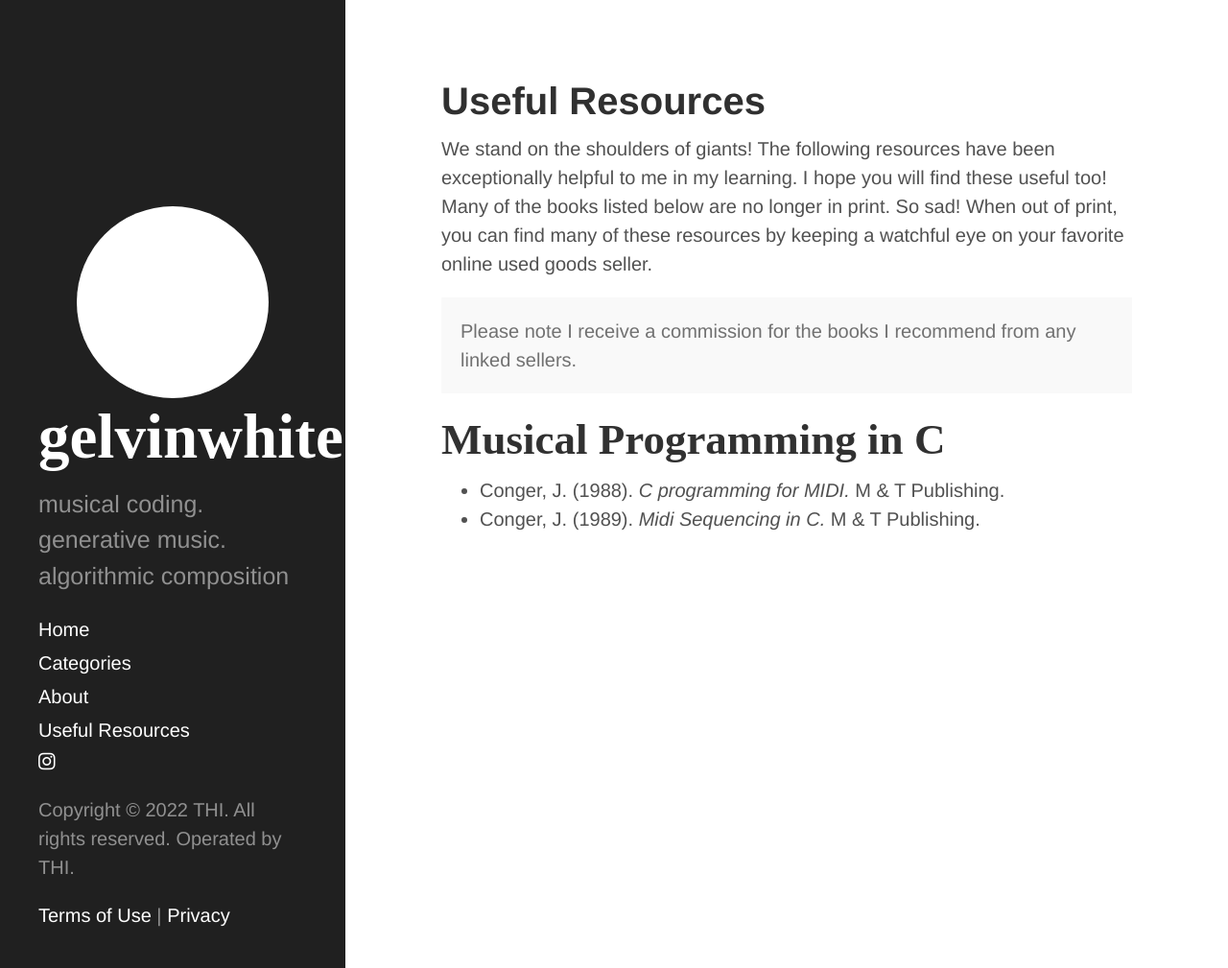
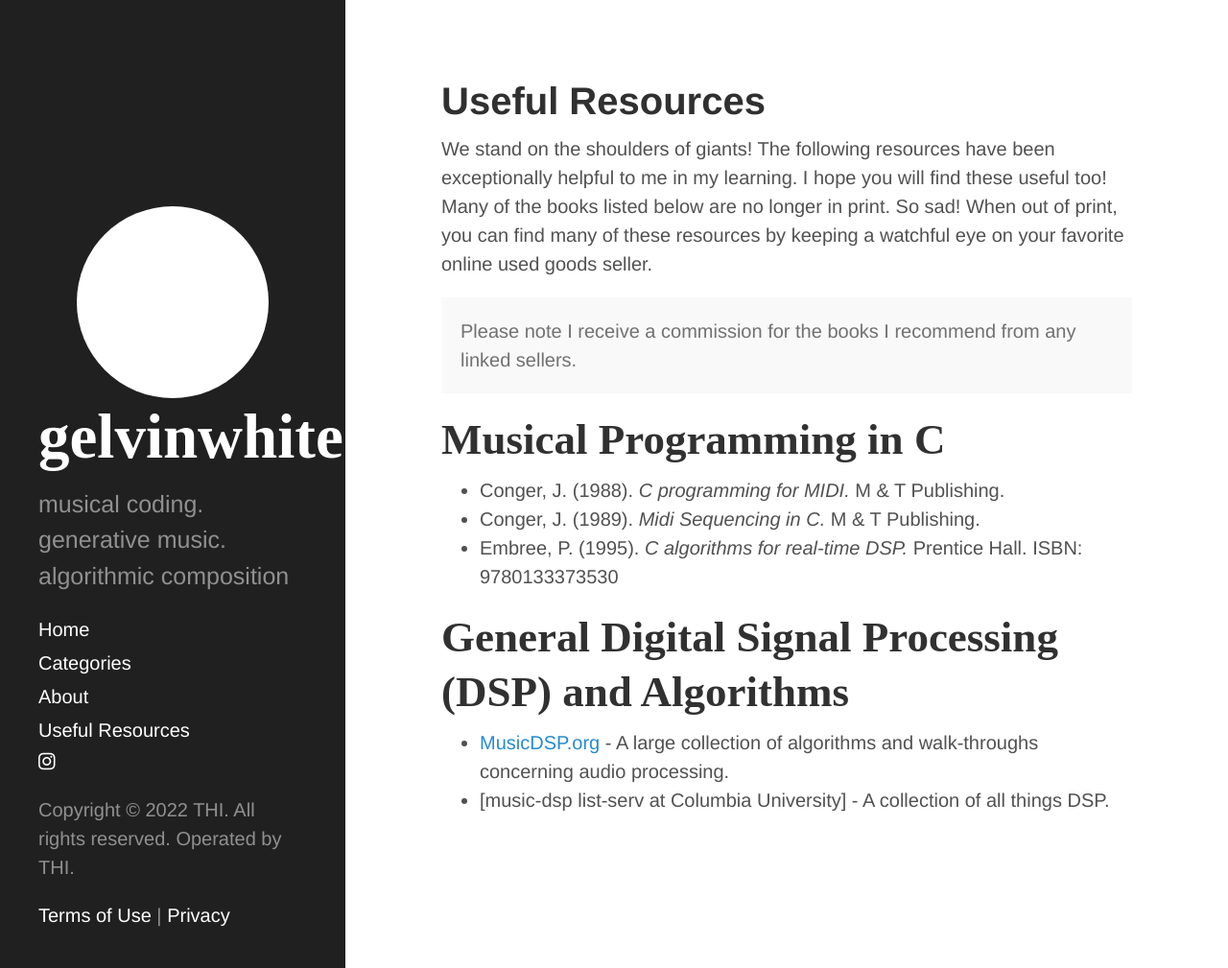
Before and after one commit to guyewhite/guyewhite.github.io, a Jekyll site: the page built from resources.md, in a window 1280 px wide and 1009 px high. Shown: the whole window at 96% size. Built offline with Jekyll 4.4.1, drawn with Linux system fonts in a browser that asks for light colours; nearby versions of some CDN libraries; some web fonts are replaced.

Commit message:
“fourth”

```diff
--- a/resources.md
+++ b/resources.md
@@ -12,3 +12,8 @@ We stand on the shoulders of giants! The following resources have been exception
 ## Musical Programming in C
 * Conger, J. (1988). *C programming for MIDI.* M &amp; T Publishing.
 * Conger, J. (1989). *Midi Sequencing in C.* M &amp; T Publishing.
+* Embree, P. (1995). *C algorithms for real-time DSP.* Prentice Hall. ISBN: 9780133373530
+
+## General Digital Signal Processing (DSP) and Algorithms
+* [MusicDSP.org](https://MusicDSP.org) - A large collection of algorithms and walk-throughs concerning audio processing.
+* [music-dsp list-serv at Columbia University] - A collection of all things DSP.
```
Also changed, not shown: 2 other files.
